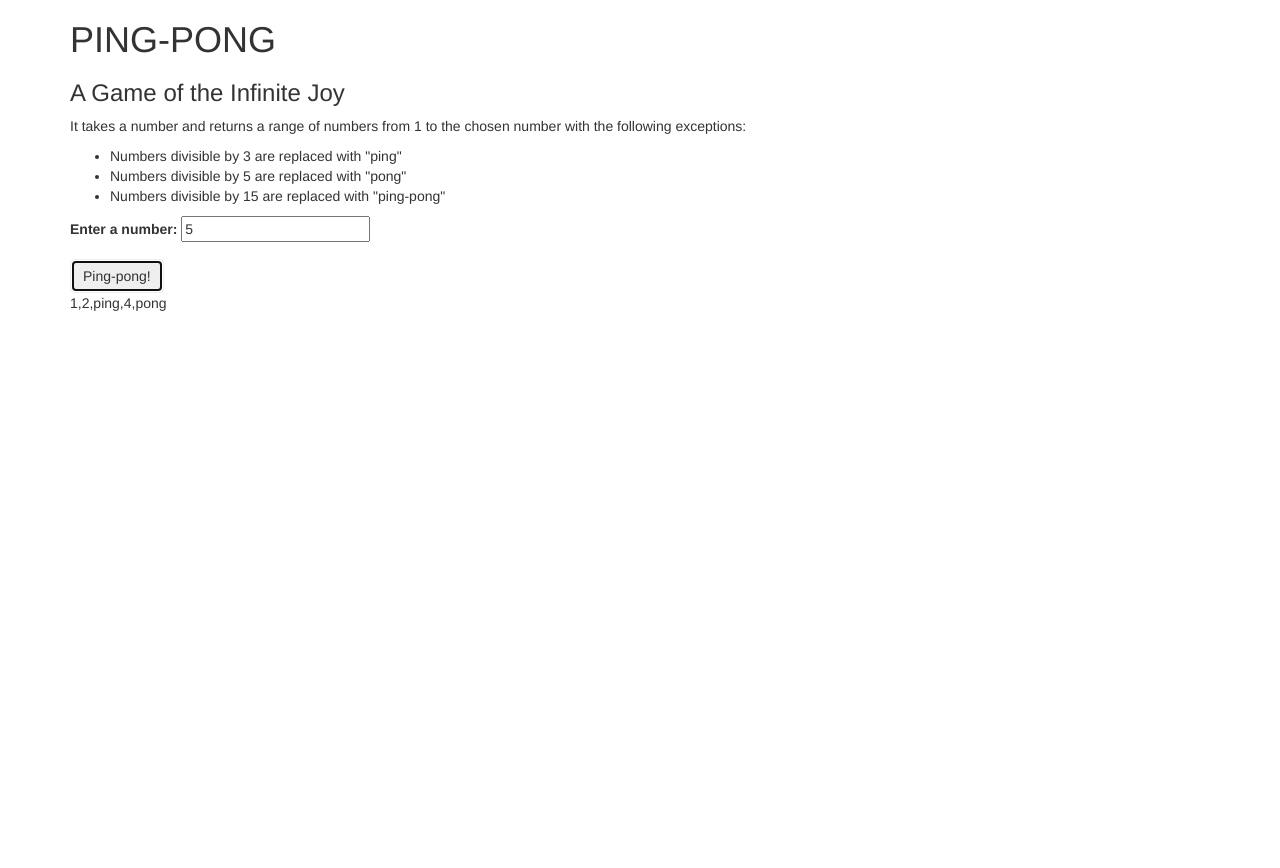
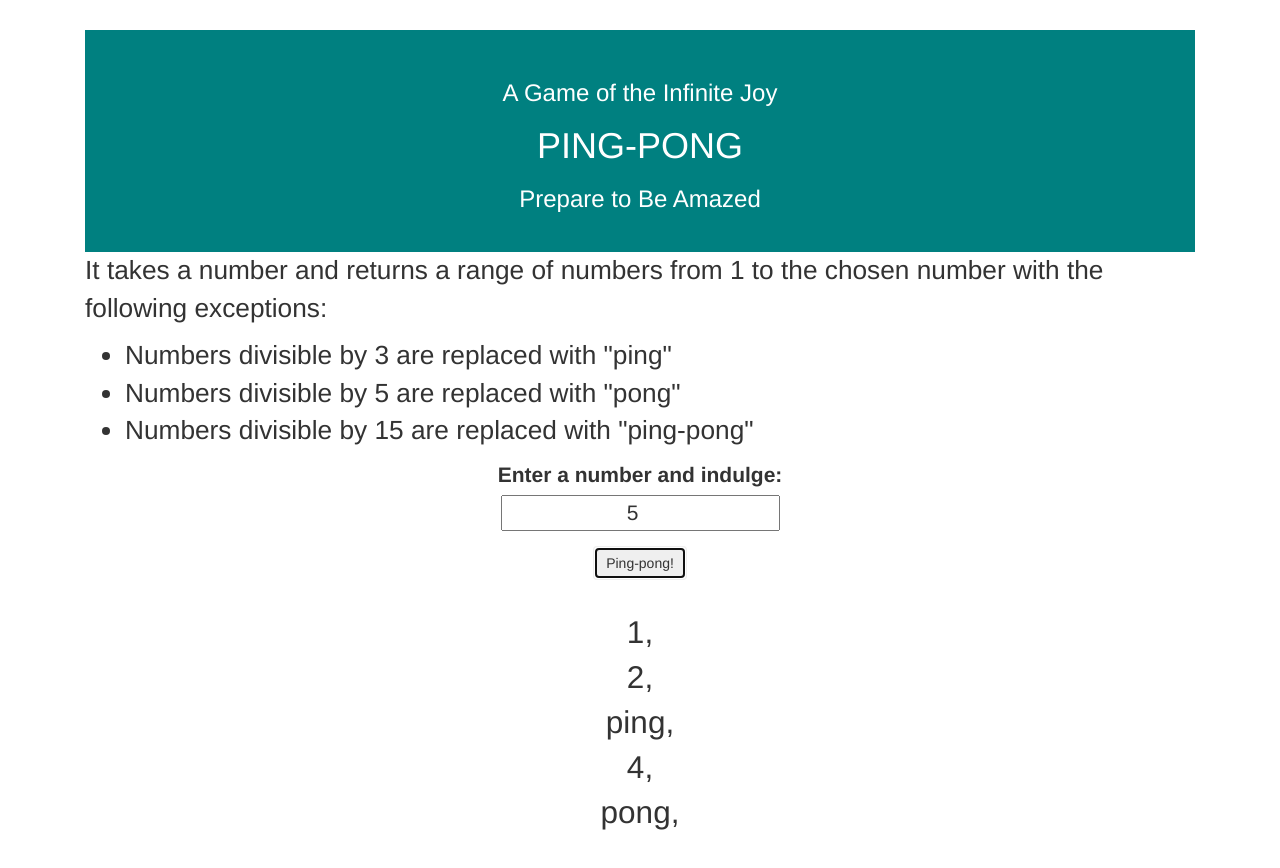
Before and after one commit to klotsa/ping-pong, a plain HTML site: page index.html in a window 1280 px wide. Both pictures are taken after typing "5" into the empty fields and a click on the button "Ping-pong!". Before the commit the page ends 800 px from the top, so only its background shows below. Drawn offline with Linux system fonts and the light colour scheme.

Commit message:
add limited UI elements, make a list of answers

```diff
--- a/css/styles.css
+++ b/css/styles.css
@@ -1,4 +1,24 @@
 #result {
 display: none;
+}
+
+.header {
+  text-align: center;
+  color: white;
+  background-color: teal;
+  padding: 30px;
 
 }
+
+#numeral, #product {
+  text-align: center;
+}
+
+#result, .container {
+  padding: 30px;
+  font-size: 1.5em;
+}
+
+ul, .intro {
+  font-size: 1.25em;
+}
--- a/index.html
+++ b/index.html
@@ -9,9 +9,12 @@
   </head>
   <body>
     <div class="container">
-      <h1>PING-PONG</h1>
-      <h3>A Game of the  Infinite Joy</h3>
-      <p>It takes a number and returns a range of numbers from 1 to the chosen number with the following exceptions:
+      <div class="header">
+       <h3>A Game of the  Infinite Joy</h3>
+       <h1>PING-PONG</h1>
+       <h3>Prepare to Be Amazed</h3>
+      </div>
+      <p class="intro">It takes a number and returns a range of numbers from 1 to the chosen number with the following exceptions:
       <ul>
         <li>Numbers divisible by 3 are replaced with "ping"
         <li>Numbers divisible by 5 are replaced with "pong"
@@ -19,16 +22,14 @@
       </ul>
       <form id="numeral">
         <div class="form-group">
-          <label for="numeral">Enter a number:</label>
+          <label for="numeral">Enter a number and indulge:</label><br>
           <input id="numeral" type="number">
         </div>
         <button type="submit" class="btn">Ping-pong!</button>
       </form>
-      <div>
+      <div id="product">
         <p id="result"></p>
       </div>
-      <div id="resultDiv"></div>
 
-    </div>
   </body>
 </html>
--- a/js/scripts.js
+++ b/js/scripts.js
@@ -1,8 +1,7 @@
 //back-end
-
+var results;
 var outputArray = [];
 var numeral = function(numeralInput) {
-//var numeralInput = 7; //test, replace below:
 inputArray = numeralInput;
 //alert(inputArray);
 
@@ -11,7 +10,7 @@ var pingPong = ["ping", "pong", "ping-pong"];
 if (numeralInput < 1) {
   alert("We can't play )-:");
   } else {
-//  alert("got a nimber");
+//  alert("got a number");
 } //end of number check
 
 for (var index = 1; index <= numeralInput; index++) {
@@ -29,11 +28,9 @@ for (var index = 1; index <= numeralInput; index++) {
   }
 //alert(outputArray);
   for (var i = 0; i < outputArray.length; i++)
-    $("#result").text(outputArray[i]);
-    //document.write(outputArray[i] + " ");
+   $("#result").append(outputArray[i] + ",<br>");
+  //results = outputArray.toString();
 };
-
-
 
 //UI
 
@@ -41,11 +38,10 @@ $(document).ready(function() {
   $("form#numeral").submit(function(event) {
     event.preventDefault();
     var numeralInput = $("input#numeral").val();
+    var result = numeral(numeralInput);
+    $("#result").text(results);
+    $("#result").show();
+    // console.log(outputFinal);
 
-    var result = numeral(numeralInput);
-    $("#result").text(outputArray + " ");
-    $("#result").show();
-//     // console.log(outputFinal);
-//     // $("#noresult").text(result);
   });
 });
```
